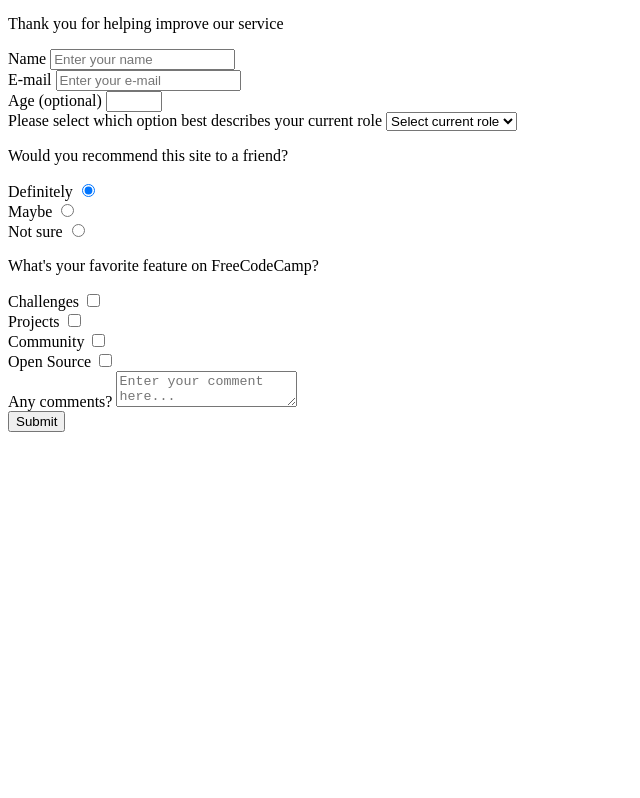
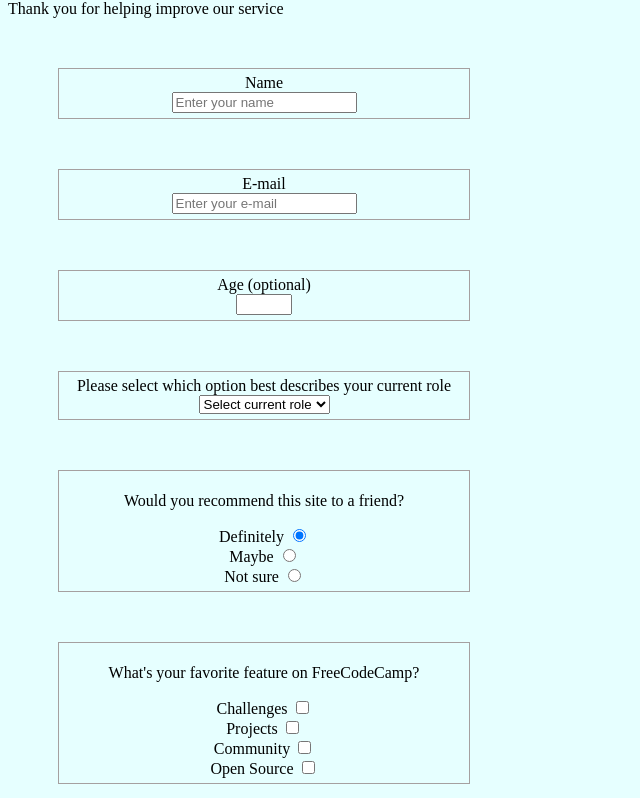
Before and after one commit to ReedorReed/fcc-survey-form-repo, a plain HTML site: page index.html in a window 1280 px wide. Shown: the part 65-863 px from the top of the page, without its empty margins (0-640 px from the left). Before the commit the page ends 800 px from the top, so only its background shows below. Drawn offline with Linux system fonts and the light colour scheme.

Commit message:
Changed some divs in the html and added box model to the CSS
added box model to css and background color, and I am messing around with flexbox

```diff
--- a/index.html
+++ b/index.html
@@ -8,7 +8,7 @@
     <body>
         <!--Title/subtitle on site-->
         <h1 id ="title" class="text-center">Survey Form challenge</h1>
-        <p id="description" class="description text-center">Thank you for helping improve our service</p>
+        <p id="description" class="description-text-center">Thank you for helping improve our service</p>
 
         <!--Name textbox on site-->
         <form id="survey-form">
@@ -44,35 +44,43 @@
             <!--radiobuttons on site-->
             <div class="form-group">
                 <p>Would you recommend this site to a friend?</p>
+
+            <div>
                 <label for="input-radio">Definitely</label>
                 <input type="radio" name="recommend" class="input-radio" checked>
             </div>
-            <div class="form-group">
+            <div>
                 <label for="input-radio">Maybe</label>
                 <input type="radio" name="recommend" class="input-radio">
             </div>
-            <div class="form-group">
+            <div>
                 <label for="input-radio">Not sure</label>
                 <input type="radio" name="recommend" class="input-radio">
+            </div>
+
             </div>
 
             <!--Checkboxes on site-->
             <div class="form-group">
                 <p>What's your favorite feature on FreeCodeCamp?</p>
+
+            <div>
                 <label for="challenges">Challenges</label>
                 <input type="checkbox" name="challenges" value="challenges" id="challenges">
             </div>
-            <div class="form-group">
+            <div>
                 <label for="projects">Projects</label>
                 <input type="checkbox" name="projects" value="projects" id="projects">
             </div>
-            <div class="form-group">
+            <div>
                 <label for="community">Community</label>
                 <input type="checkbox" name="community" value="community" id="community">
             </div>
-            <div class="form-group">
+            <div>
                 <label for="open-source">Open Source</label>
                 <input type="checkbox" name="open-source" value="open-source" id="open-source">
+            </div>
+
             </div>
 
             <!--Textarea on site-->
--- a/style.css
+++ b/style.css
@@ -0,0 +1,20 @@
+body {
+    background-color: #e6ffff;
+}
+h1 {
+    font-family: monospace;
+}
+.description-text-center {
+    font-family: initial;
+}
+.form-group {
+    display: flex;
+
+    align-items: center;
+    flex-direction: column;
+    padding: 5px;
+    border: 1px solid #a5a0a0;
+    height: auto;
+    width: 400px;
+    margin: 50px
+}
```
